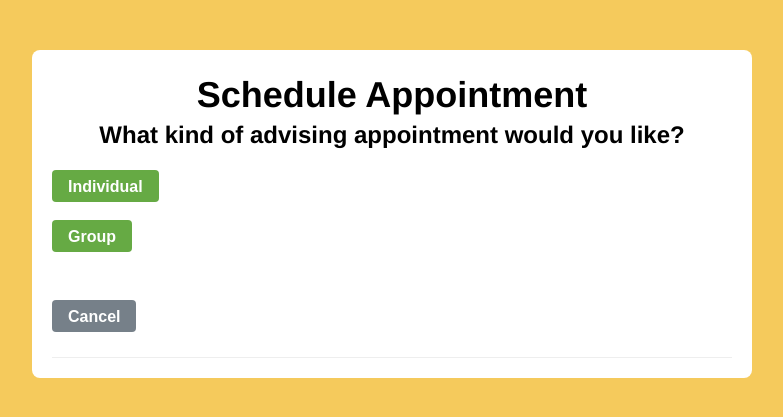
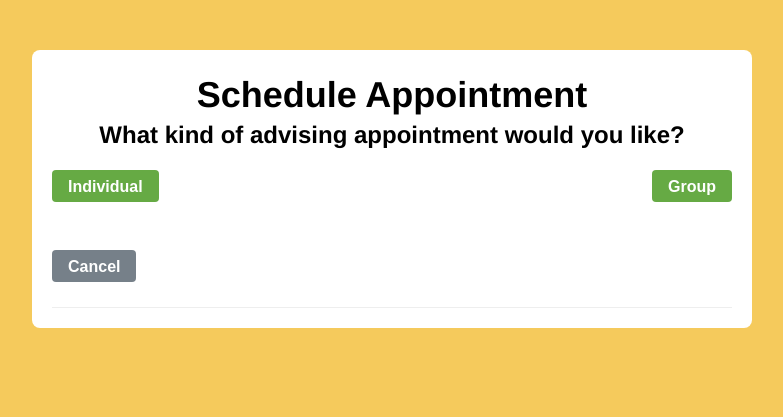
Before and after one commit to om-4/ProjectTwo, a PHP site: page /15StudSelectTypeRSCH.php in a window 1280 px wide. Shown: the top 417 px of the page, without its empty margins (248-1031 px from the left). Run offline with PHP 8.4, Linux system fonts and the light colour scheme.

Commit message:
Fix to reschedule look

```diff
--- a/Files/15StudSelectTypeRSCH.php
+++ b/Files/15StudSelectTypeRSCH.php
@@ -11,15 +11,10 @@
 		<h1>Schedule Appointment</h1>
 		<h2>What kind of advising appointment would you like?</h2><br>
         <!-- Form to process the type of advising appointment the user wants -->
-	<form action="16StudSelectAdvisorRSCH.php" method="post" name="SelectType">
+	<form action="StudProcessTypeRSCH.php" method="post" name="SelectType">
 	<div class="nextButton">
-		<input type="submit" name="type" class="button large go" value="Individual">
-                </div>
-                </form>
-
-        <form action="17StudSelectTimeRSCH.php" method="post" name="SelectAdvisor">
-        <div class="nextButton">
-		<input type="submit" name="advisor" class="button large go" value="Group" <!--style="float: left;"-->
+		<input type="submit" name="advisor" class="button large go" value="Individual">
+		<input type="submit" name="advisor" class="button large go" value="Group" style="float: right;">
 		</div>
 		</form>
 
```
